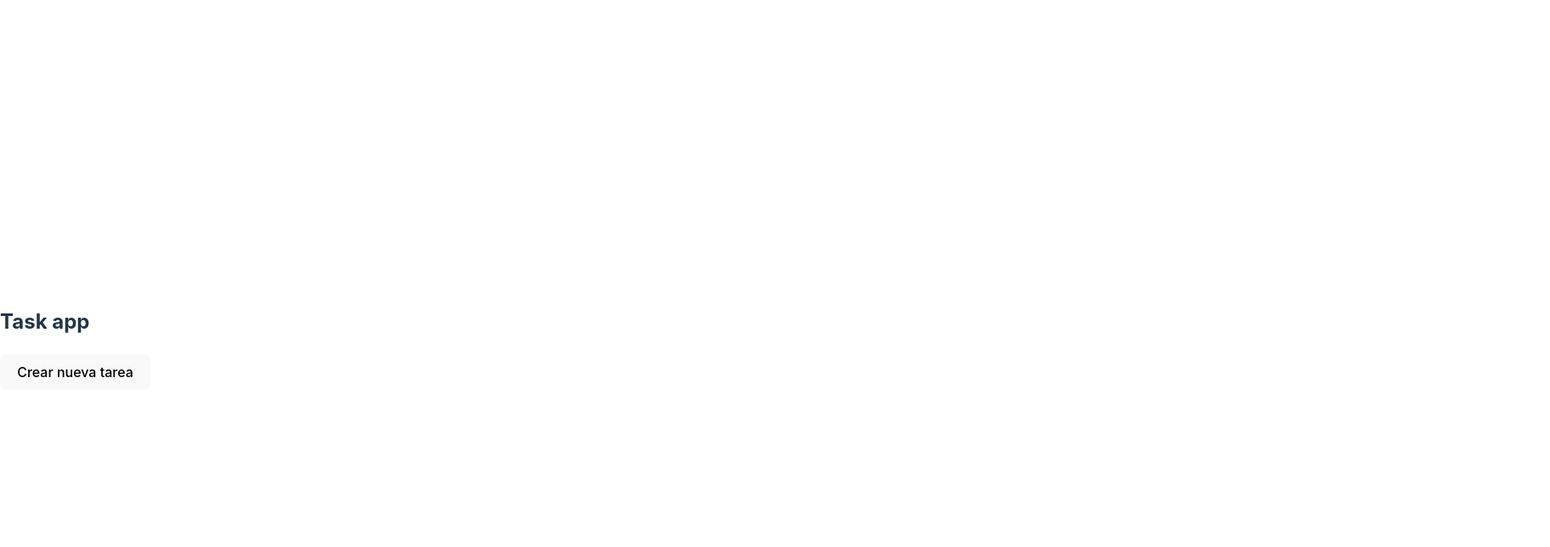
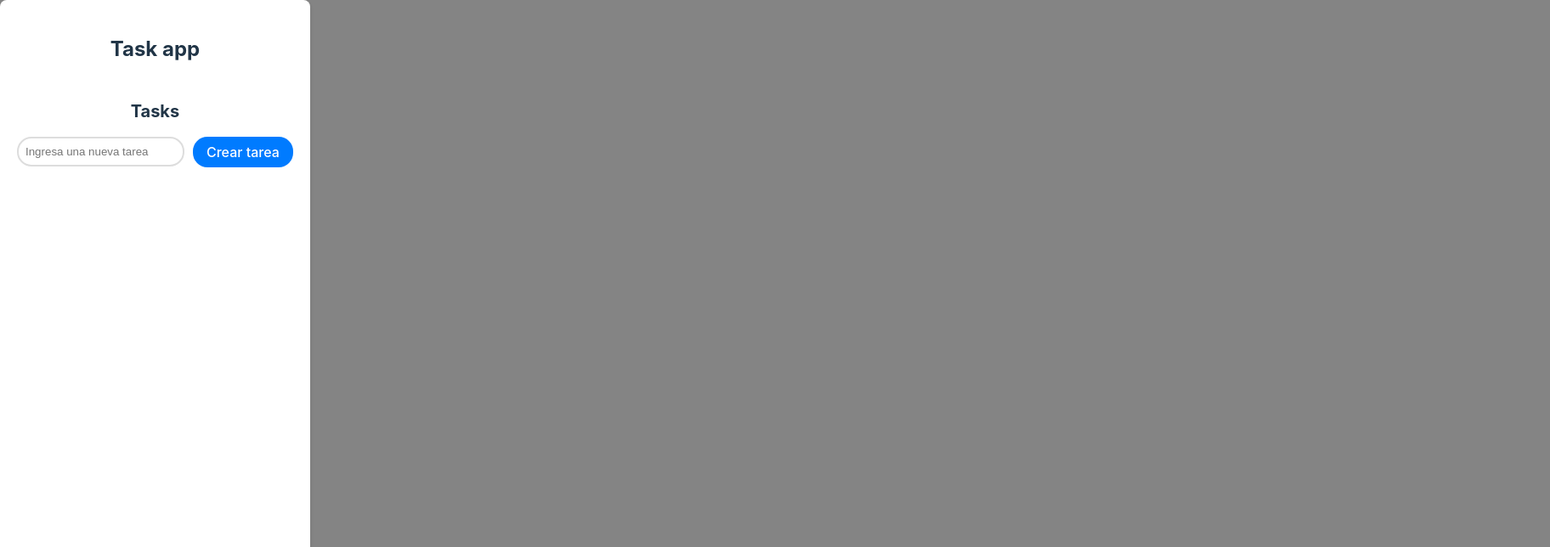
Before and after one commit to MPaulaC/my-react-task-list, a React (Vite) app: page / in a window 1280 px wide. Shown: the top 644 px of the page at 85% size, 1824 px wide, since content can reach past the window. Built offline with nearby package versions, Linux system fonts and the light colour scheme.

Commit message:
agregue archivo css

```diff
--- a/src/App.jsx
+++ b/src/App.jsx
@@ -1,4 +1,4 @@
-import Header from "./components/Header";
+//import Header from "./components/Header";
 import TaskList from "./components/TaskList";
 import useTasks from "./hooks/useTasks";
 
@@ -7,7 +7,7 @@ function App() {
 
   return (
     <div>
-      <Header />
+
       <TaskList tasks={tasks} deleteTask={deleteTask} updateTask={updateTask} createTask={createTask} />
     </div>
   );
--- a/src/components/Task.jsx
+++ b/src/components/Task.jsx
@@ -1,11 +1,9 @@
+import  { useState } from "react";
 import PropTypes from "prop-types";
-import { useState } from "react";
-import useTasks from "../hooks/useTasks";
 
 export default function Task(props) {
-    const { id, name, completed } = props;
+    const { id, name, completed, deleteTask, updateTask } = props;
     const [isCompleted, setIsCompleted] = useState(completed);
-    const { updateTask, deleteTask } = useTasks();
     const [newTaskName, setNewTaskName] = useState(name);
     const [isEditing, setIsEditing] = useState(false);
 
@@ -62,4 +60,6 @@ Task.propTypes = {
     id: PropTypes.number.isRequired,
     name: PropTypes.string.isRequired,
     completed: PropTypes.bool.isRequired,
+    deleteTask: PropTypes.func.isRequired,
+    updateTask: PropTypes.func.isRequired,
 };
--- /dev/null
+++ b/src/components/TaskList.css
@@ -0,0 +1,75 @@
+.task-list-page {
+    min-height: 100vh;
+    display: flex;
+    flex-direction: column;
+    align-items: center;
+    justify-content: center;
+    position: relative;
+}
+
+.background {
+    background-color: #0a0a0a;
+    position: absolute;
+    top: 0;
+    left: 0;
+    width: 500%;
+    height: 100%;
+    z-index: -2;
+    opacity: 0.5;
+}
+
+.task-list-container {
+    background-color: #fff;
+    border-radius: 8px;
+    padding: 20px;
+    box-shadow: 0 2px 4px rgba(0, 0, 0, 0.1);
+    display: flex;
+    flex-direction: column;
+    align-items: center;
+    justify-content: right;
+    height: 100vh;
+
+}
+
+.center-container {
+    text-align: center;
+}
+
+.section-title {
+    font-size: 20px;
+    font-weight: bold;
+    margin-bottom: 15px;
+}
+
+.input-container {
+    display: flex;
+    align-items: center;
+    justify-content: center;
+    margin-bottom: 16px;
+}
+
+.create-task-input {
+    flex-grow: 1;
+    padding: 8px;
+    border: 2px solid #ddd;
+    border-radius: 17px;
+}
+
+.create-task-button {
+    padding: 8px 16px;
+    margin-left: 10px;
+    background-color: #007bff;
+    color: #ffffff;
+    border: none;
+    border-radius: 17px;
+    cursor: pointer;
+}
+
+.create-task-button:hover {
+    background-color: #0056b3;
+}
+
+.tasks-container {
+    display: flex;
+    flex-direction: column-reverse;
+}
--- a/src/components/TaskList.jsx
+++ b/src/components/TaskList.jsx
@@ -1,9 +1,12 @@
 import { useEffect, useState } from "react";
+import Header from "./Header";
 import Task from "./Task";
 import useTasks from "../hooks/useTasks";
+import "./TaskList.css";
 
 export default function TaskList() {
     const { tasks, createTask, deleteTask, updateTask } = useTasks();
+    const [newTaskName, setNewTaskName] = useState("");
     const [taskList, setTaskList] = useState([]);
 
     useEffect(() => {
@@ -11,14 +14,33 @@ export default function TaskList() {
     }, [tasks]);
 
     const handleCreateTask = () => {
-        const newTaskName = prompt("Ingresa la tarea nueva");
-        if (newTaskName) {
-            createTask(newTaskName);
+        if (newTaskName.trim() !== "") {
+            createTask(newTaskName.trim());
+            setNewTaskName("");
         }
     };
 
     return (
-        <div>
+        <div className="task-list-page">
+            <div className="background"></div>
+            <div className="task-list-container">
+                <Header />
+                <div className="center-container">
+                    <h3 className="section-title">Tasks</h3>
+                    <div className="input-container">
+                        <input
+                            type="text"
+                            value={newTaskName}
+                            onChange={(e) => setNewTaskName(e.target.value)}
+                            placeholder="Ingresa una nueva tarea"
+                            className="create-task-input"
+                        />
+                        <button onClick={handleCreateTask} className="create-task-button">
+                            Crear tarea
+                        </button>
+                    </div>
+                </div>
+                <div className="tasks-container">
                     {taskList.map((task) => (
                         <Task
                             key={task.id}
@@ -29,7 +51,8 @@ export default function TaskList() {
                             updateTask={updateTask}
                         />
                     ))}
-            <button onClick={handleCreateTask}>Crear nueva tarea</button>
+                </div>
+            </div>
         </div>
     );
 }
```
Also changed, not shown: src/hooks/useTasks.js (line endings or trailing spaces). Lines whose indentation alone changed are shown as unchanged.
